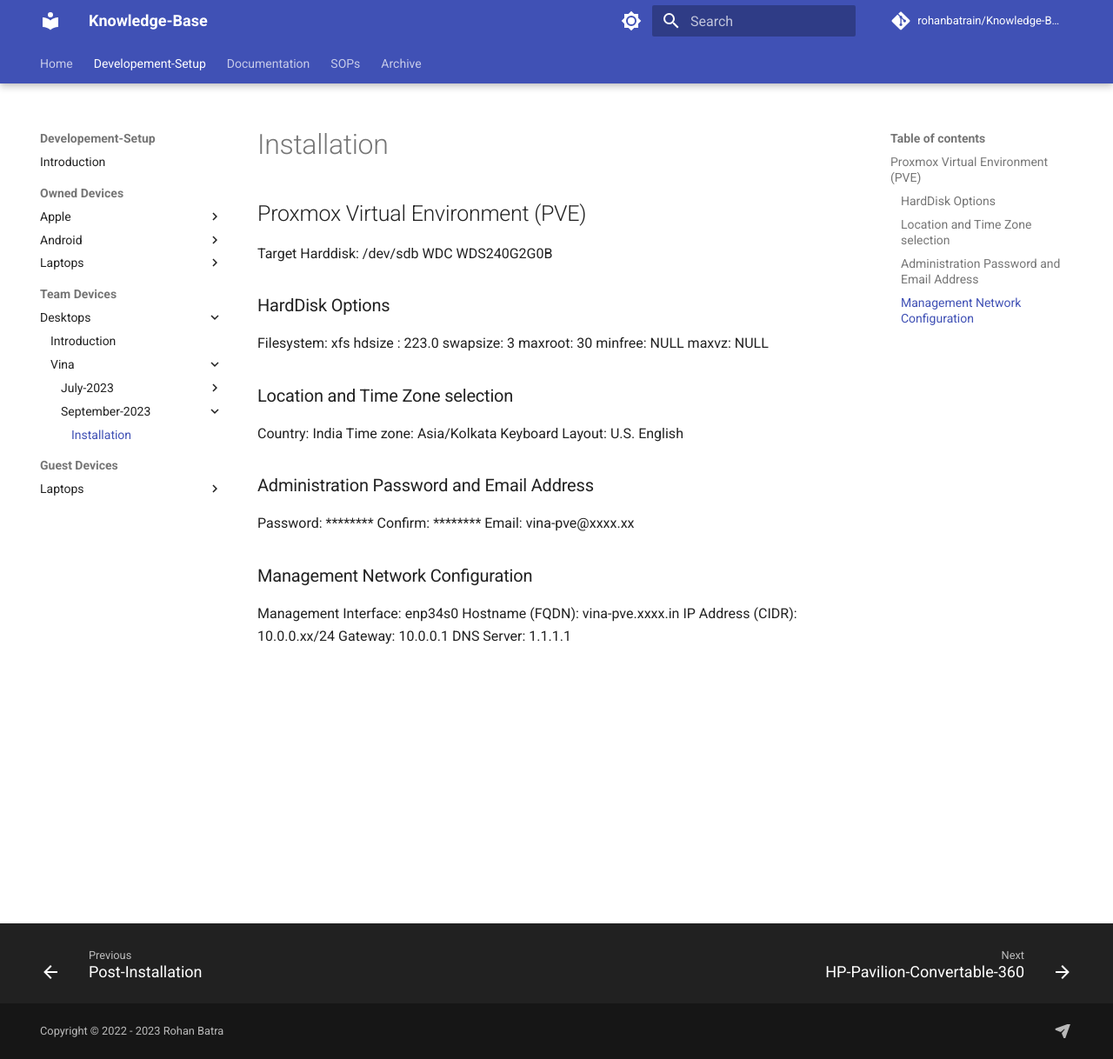
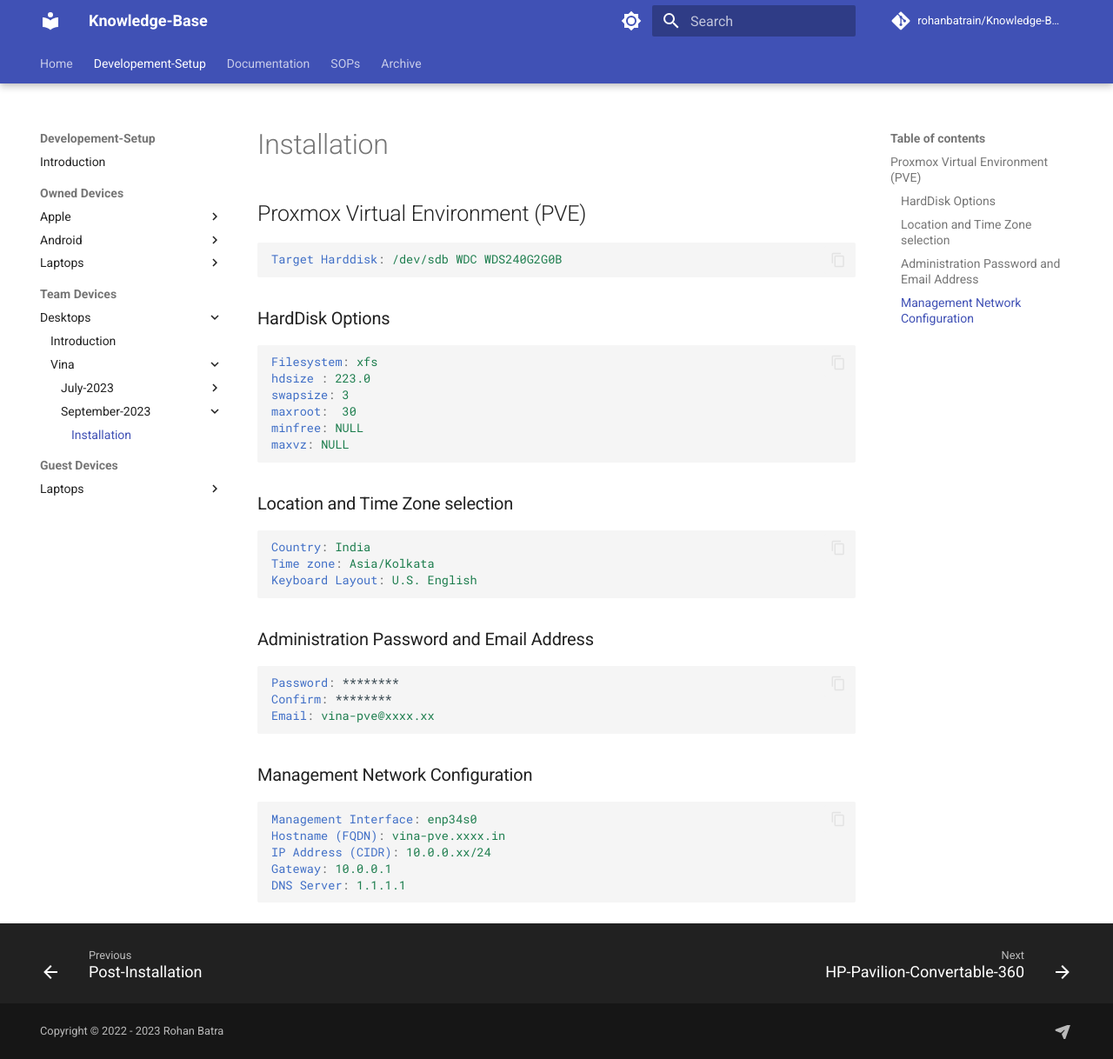
Before and after one commit to rohanbatrain/knowledge-base, an MkDocs documentation site: the page built from docs/Developement-Setup/Team-Devices/Desktops/Vina/Production/September/Installation.md, in a window 1280 px wide and 1218 px high. Shown: the whole window at 87% size. Built offline with MkDocs 1.6.1 and Material for MkDocs 9.7.7, drawn with Linux system fonts in a browser that asks for light colours; nearby versions of some CDN libraries; library files that are not in the unit come from our copies; comment, search, counter and statistics services are not loaded.

Commit message:
Added syntax highlighting

````diff
--- a/docs/Developement-Setup/Team-Devices/Desktops/Vina/Production/September/Installation.md
+++ b/docs/Developement-Setup/Team-Devices/Desktops/Vina/Production/September/Installation.md
@@ -1,32 +1,42 @@
 ## Proxmox Virtual Environment (PVE)
 
+```yaml
 Target Harddisk: /dev/sdb WDC WDS240G2G0B
+```
 
 ### HardDisk Options
 
+```yaml
 Filesystem: xfs
 hdsize : 223.0
 swapsize: 3
 maxroot:  30
 minfree: NULL
 maxvz: NULL
+```
 
 ### Location and Time Zone selection
 
+```yaml
 Country: India
 Time zone: Asia/Kolkata
 Keyboard Layout: U.S. English
+```
 
 ### Administration Password and Email Address
 
+```yaml
 Password: ********
 Confirm: ********
 Email: vina-pve@xxxx.xx
+```
 
 ### Management Network Configuration
 
+```yaml
 Management Interface: enp34s0
 Hostname (FQDN): vina-pve.xxxx.in
 IP Address (CIDR): 10.0.0.xx/24
 Gateway: 10.0.0.1
 DNS Server: 1.1.1.1
+```
````
